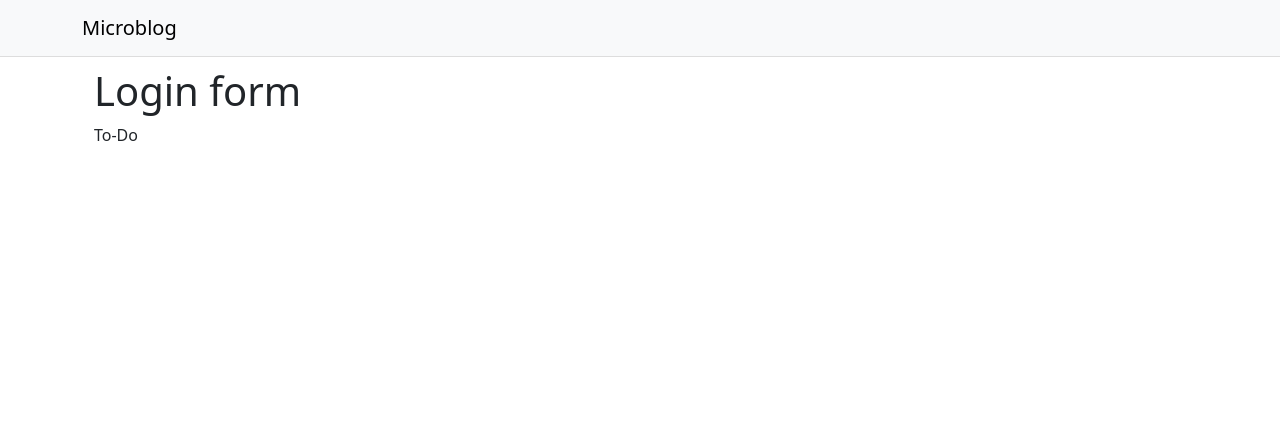
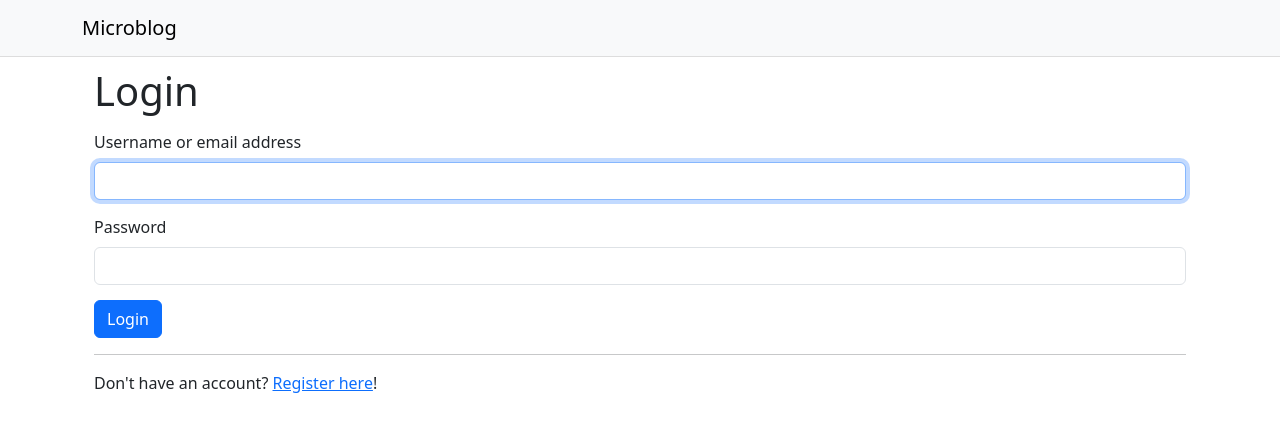
Before and after one commit to chrisspooner/react-microblog, a React (Create React App) app: page /login in a window 1280 px wide. Shown: the top 432 px of the page. Built offline with nearby package versions, Linux system fonts and the light colour scheme; no server answers.

Commit message:
Added login and registration workflow. Created flashMessage context

```diff
--- a/src/App.js
+++ b/src/App.js
@@ -6,11 +6,14 @@
 import ExplorePage from './pages/ExplorePage';
 import UserPage from './pages/UserPage';
 import LoginPage from './pages/LoginPage';
+import RegistrationPage from './pages/RegistrationPage';
+import FlashProvider from './contexts/FlashProvider';
 
 export default function App() {
   return (
     <Container fluid className="App">
       <BrowserRouter>
+        <FlashProvider>
           <ApiProvider>
             <Header />
             <Routes>
@@ -18,11 +21,12 @@
               <Route path="/explore" element={<ExplorePage />} />
               <Route path="/user/:username" element={<UserPage />} />
               <Route path="/login" element={<LoginPage />} />
+              <Route path="/register" element={<RegistrationPage />} />
               <Route path="*" element={<Navigate to="/" />} />
             </Routes>
           </ApiProvider>
+        </FlashProvider>
       </BrowserRouter>
-
     </Container>
   );
 }
--- a/src/components/Body.js
+++ b/src/components/Body.js
@@ -1,6 +1,7 @@
 import Container from "react-bootstrap/Container";
 import Stack from "react-bootstrap/Stack";
 import Sidebar from "./Sidebar";
+import FlashMessage from "./FlashMessage";
 
 export default function Body({ sidebar, children }) {
     return (
@@ -8,6 +9,7 @@
             <Stack direction="horizontal" className="Body">
                 {sidebar && <Sidebar />}
                 <Container className="Content">
+                    <FlashMessage />
                     {children}
                 </Container>
             </Stack>
--- /dev/null
+++ b/src/components/FlashMessage.js
@@ -0,0 +1,19 @@
+import { useContext } from "react";
+import Alert from "react-bootstrap/Alert";
+import Collapse from "react-bootstrap/Collapse";
+import { FlashContext } from "../contexts/FlashProvider";
+
+export default function FlashMessage() {
+    const { flashMessage, visible, hideFlash } = useContext(FlashContext);
+
+    return (
+        <Collapse in={visible}>
+          <div>
+            <Alert variant={flashMessage.type || 'info'} dismissible
+                onClose={hideFlash}>
+                    {flashMessage.message}
+            </Alert>
+            </div>
+        </Collapse>
+    );
+}
--- /dev/null
+++ b/src/components/InputField.js
@@ -0,0 +1,17 @@
+import Form from "react-bootstrap/Form";
+
+export default function InputField(
+    { name, label, type, placeholder, error, fieldRef }
+) {
+    return (
+        <Form.Group controlId={name} className="InputField">
+            {label && <Form.Label>{label}</Form.Label>}
+            <Form.Control
+                type={type || 'text'}
+                placeholder={placeholder}
+                ref={fieldRef}
+            />
+            <Form.Text className="text-danger">{error}</Form.Text>
+        </Form.Group>
+    );
+}
--- /dev/null
+++ b/src/contexts/FlashProvider.js
@@ -0,0 +1,35 @@
+import { createContext, useContext, useState } from 'react';
+
+export const FlashContext = createContext();
+let flashTimer;
+
+export default function FlashProvider({ children }) {
+  const [flashMessage, setFlashMessage] = useState({});
+  const [visible, setVisible] = useState(false);
+
+  const flash = (message, type, duration = 10) => {
+    if (flashTimer) {
+      clearTimeout(flashTimer);
+      flashTimer = undefined;
+    }
+    setFlashMessage({message, type});
+    setVisible(true);
+    if (duration) {
+      flashTimer = setTimeout(hideFlash, duration * 1000);
+    }
+  };
+
+  const hideFlash = () => {
+    setVisible(false);
+  };
+
+  return (
+    <FlashContext.Provider value={{flash, hideFlash, flashMessage, visible}}>
+      {children}
+    </FlashContext.Provider>
+  );
+}
+
+export function useFlash() {
+  return useContext(FlashContext).flash;
+}
--- a/src/index.css
+++ b/src/index.css
@@ -63,3 +63,8 @@
   margin-bottom: 10px;
   text-align: right;
 }
+
+.InputField {
+  margin-top: 15px;
+  margin-bottom: 15px;
+}
--- a/src/pages/LoginPage.js
+++ b/src/pages/LoginPage.js
@@ -1,10 +1,55 @@
+import { useState, useRef, useEffect } from "react";
+import Form from "react-bootstrap/Form";
+import Button from "react-bootstrap/Button";
 import Body from "../components/Body";
+import InputField from "../components/InputField";
+import { Link } from 'react-router-dom';
 
 export default function LoginPage() {
+    const [ formErrors, setFormErrors ] = useState({});
+    const usernameField = useRef();
+    const passwordField = useRef();
+
+    useEffect(() => {
+        usernameField.current.focus();
+    }, [])
+
+    const onSubmit = (ev) => {
+        ev.preventDefault();
+        const username = usernameField.current.value;
+        const password = usernameField.current.value;
+
+
+        const errors = {};
+        if (!username) {
+            errors.username = 'Username must not be empty.';
+        }
+        if (!password) {
+            errors.password = 'Password must not be empty.';
+        }
+
+        setFormErrors(errors);
+        if (Object.keys(errors).length > 0) {
+            return;
+        }
+
+        // To-Do Log the user in
+    };
+
     return (
         <Body>
-            <h1>Login form</h1>
-            <p>To-Do</p>
+            <h1>Login</h1>
+            <Form onSubmit={onSubmit}>
+                <InputField
+                    name="username" label="Username or email address"
+                    error={formErrors.username} fieldRef={usernameField} />
+                <InputField
+                    name="password" label="Password" type="password"
+                    error={formErrors.password} fieldRef={passwordField} />
+                <Button variant="primary" type="submit">Login</Button>
+            </Form>
+            <hr />
+            <p>Don&apos;t have an account? <Link to="/register">Register here</Link>!</p>
         </Body>
     );
 }
--- /dev/null
+++ b/src/pages/RegistrationPage.js
@@ -0,0 +1,66 @@
+import { useState, useEffect, useRef } from 'react';
+import Form from 'react-bootstrap/Form';
+import Button from 'react-bootstrap/Button';
+import Body from '../components/Body';
+import InputField from '../components/InputField';
+import { useNavigate } from 'react-router-dom';
+import { useApi } from '../contexts/ApiProvider';
+import { useFlash } from '../contexts/FlashProvider';
+
+export default function RegistrationPage() {
+    const [ formErrors, setFormErrors ] = useState({});
+    const usernameField = useRef();
+    const emailField = useRef();
+    const passwordField = useRef();
+    const password2Field = useRef();
+    const navigate = useNavigate();
+    const api = useApi();
+    const flash = useFlash();
+
+    useEffect(() => {
+        usernameField.current.focus();
+    }, []);
+
+    const onSubmit = async (event) => {
+        event.preventDefault();
+        if ( passwordField.current.value !== password2Field.current.value) {
+            setFormErrors({password2: "Passwords don't match"});
+        }
+        else {
+            const data = await api.post('/users', {
+                username: usernameField.current.value,
+                email: emailField.current.value,
+                password: passwordField.current.value,
+            });
+            if (!data.ok) {
+                setFormErrors(data.body.errors.json);
+            }
+            else {
+                setFormErrors({});
+                flash('You have successfully registered!', 'success');
+                navigate('/login');
+            }
+        }
+    };
+
+    return (
+        <Body>
+            <h1>Register</h1>
+            <Form onSubmit={onSubmit}>
+                <InputField
+                    name="username" label="Username"
+                    error={formErrors.username} fieldRef={usernameField} />
+                <InputField
+                    name="email" label="Email address"
+                    error={formErrors.email} fieldRef={emailField} />
+                <InputField
+                    name="password" label="Password" type="password"
+                    error={formErrors.password} fieldRef={passwordField} />
+                <InputField
+                    name="password2" label="Repeat Password" type="password"
+                    error={formErrors.password2} fieldRef={password2Field} />
+                <Button variant="primary" type="submit">Register</Button>
+            </Form>
+        </Body>
+    );
+}
```
Also changed, not shown: public/manifest.json. Lines whose indentation alone changed are shown as unchanged.
